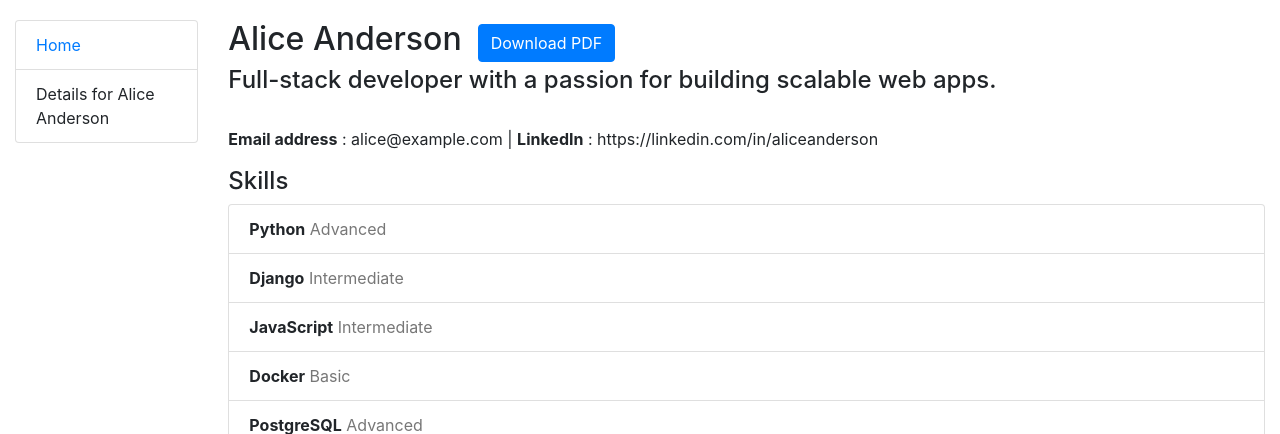
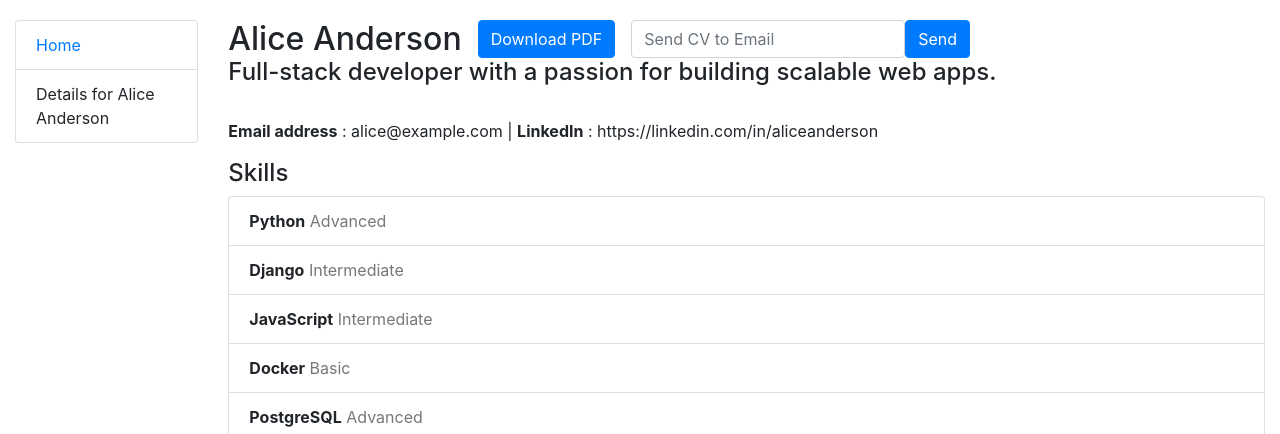
Before and after one commit to DSahalatyi/DTEAM-django-practical-test, a Django app: page /cv/1/ in a window 1280 px wide. Shown: the top 434 px of the page. Run offline with Django 5.2, Linux system fonts and the light colour scheme; data comes from the database, SQL or seed files in the repository; parts of the project's set-up code (start-up, migrations or seed data) failed here and were passed over.

Commit message:
Add a form for an email to cv details page, add view for task creation

```diff
--- /dev/null
+++ b/main/forms.py
@@ -0,0 +1,5 @@
+from django import forms
+
+
+class EmailForm(forms.Form):
+    email = forms.EmailField()
--- a/main/urls.py
+++ b/main/urls.py
@@ -1,6 +1,12 @@
 from django.urls import path
 
-from main.views import CVListView, CVDetailView, CVDownloadPDFView, SettingsView
+from main.views import (
+    CVListView,
+    CVDetailView,
+    CVDownloadPDFView,
+    SettingsView,
+    CVSendEmailView,
+)
 
 app_name = "main"
 
@@ -8,5 +14,6 @@ urlpatterns = [
     path("", CVListView.as_view(), name="cv-list"),
     path("cv/<int:pk>/", CVDetailView.as_view(), name="cv-detail"),
     path("cv/<int:pk>/download/", CVDownloadPDFView.as_view(), name="cv-download"),
+    path("cv/<int:pk>/send-email/", CVSendEmailView.as_view(), name="cv-send-email"),
     path("settings/", SettingsView.as_view(), name="settings"),
 ]
--- a/main/views.py
+++ b/main/views.py
@@ -1,13 +1,14 @@
-import io
-
+from django.contrib import messages
 from django.contrib.auth.mixins import LoginRequiredMixin, UserPassesTestMixin
 from django.http import HttpResponse
+from django.shortcuts import redirect, get_object_or_404
 from django.template.loader import render_to_string
 from django.views import generic
 from django.views.generic import View, TemplateView
-from xhtml2pdf import pisa
 
 from main.models import CV
+from main.tasks import send_cv_email
+from main.utilities import html_to_pdf
 
 
 class CVListView(generic.ListView):
@@ -24,11 +25,10 @@ class CVDownloadPDFView(View):
     def get(self, request, pk):
         cv = CV.objects.prefetch_related("skills", "projects", "contacts").get(pk=pk)
         html = render_to_string("main/cv_pdf.html", {"cv": cv})
-        result = io.BytesIO()
-        pdf = pisa.pisaDocument(io.BytesIO(html.encode("utf-8")), result)
+        pdf_data = html_to_pdf(html)
 
-        if not pdf.err:
-            response = HttpResponse(result.getvalue(), content_type="application/pdf")
+        if pdf_data:
+            response = HttpResponse(pdf_data, content_type="application/pdf")
             response["Content-Disposition"] = (
                 f"attachment; filename={cv.first_name}_{cv.last_name}_cv.pdf"
             )
@@ -41,3 +41,16 @@ class SettingsView(LoginRequiredMixin, UserPassesTestMixin, TemplateView):
 
     def test_func(self):
         return self.request.user.is_superuser
+
+
+class CVSendEmailView(View):
+    def post(self, request, pk):
+        email = request.POST.get("email")
+        if not email:
+            messages.error(request, "Email address is required.")
+            return redirect(request.META.get("HTTP_REFERER", "/"))
+
+        cv = get_object_or_404(CV, pk=pk)
+        send_cv_email.delay(cv.id, email)
+        messages.success(request, "CV is being sent to the specified email.")
+        return redirect(request.META.get("HTTP_REFERER", "/"))
--- a/templates/includes/cv_content.html
+++ b/templates/includes/cv_content.html
@@ -1,7 +1,21 @@
-  <div class="d-flex align-items-center">
-  <h2>{{ cv.first_name }} {{ cv.last_name }}</h2>
+<div class="d-flex align-items-center flex-wrap">
+  <h2 class="mb-0">{{ cv.first_name }} {{ cv.last_name }}</h2>
+
   {% if show_download_button %}
     <a href="{% url 'main:cv-download' cv.pk %}" class="btn btn-primary ml-3">Download PDF</a>
+
+    <form method="post" action="{% url 'main:cv-send-email' cv.pk %}" class="d-flex align-items-center ml-3">
+      {% csrf_token %}
+      <input
+          type="email"
+          name="email"
+          class="form-control"
+          id="id_email"
+          placeholder="Send CV to Email"
+          required
+      >
+      <button type="submit" class="btn btn-primary">Send</button>
+    </form>
   {% endif %}
 </div>
 <h4>{{ cv.bio }}</h4>
--- a/templates/main/cv_detail.html
+++ b/templates/main/cv_detail.html
@@ -1,5 +1,12 @@
 {% extends "base.html" %}
 {% block title %}{{ cv.first_name }} {{ cv.last_name }} - CV{% endblock %}
 {% block content %}
-{% include "includes/cv_content.html" with show_download_button=True %}
+  {% if messages %}
+    <ul>
+      {% for message in messages %}
+        <li {% if message.tags %} class="{{ message.tags }}" {% endif %}>{{ message }}</li>
+      {% endfor %}
+    </ul>
+  {% endif %}
+  {% include "includes/cv_content.html" with show_download_button=True %}
 {% endblock %}
```
Also changed, not shown: main/utilities.py (added, +10 -0 lines). Lines whose indentation alone changed are shown as unchanged.
